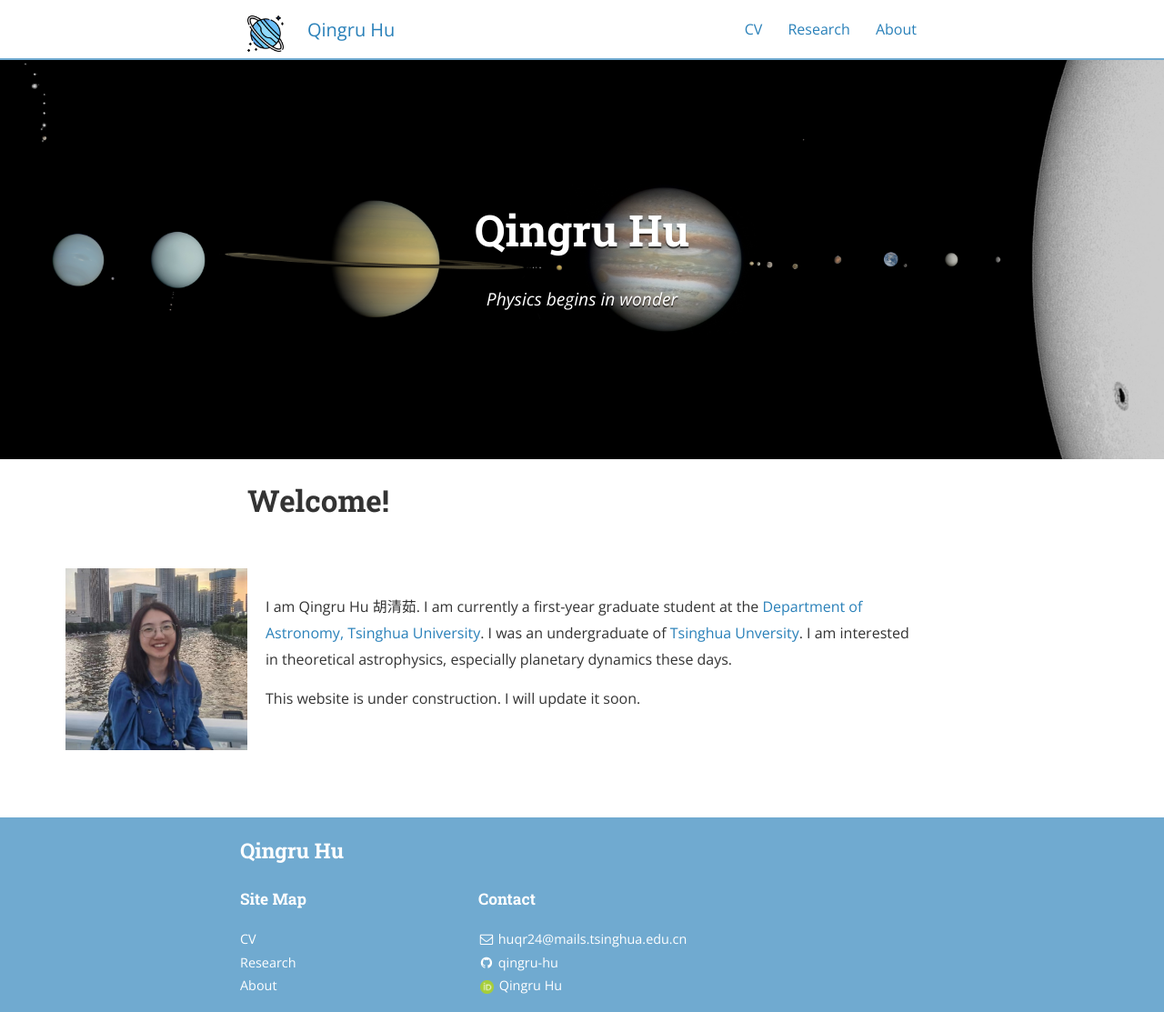
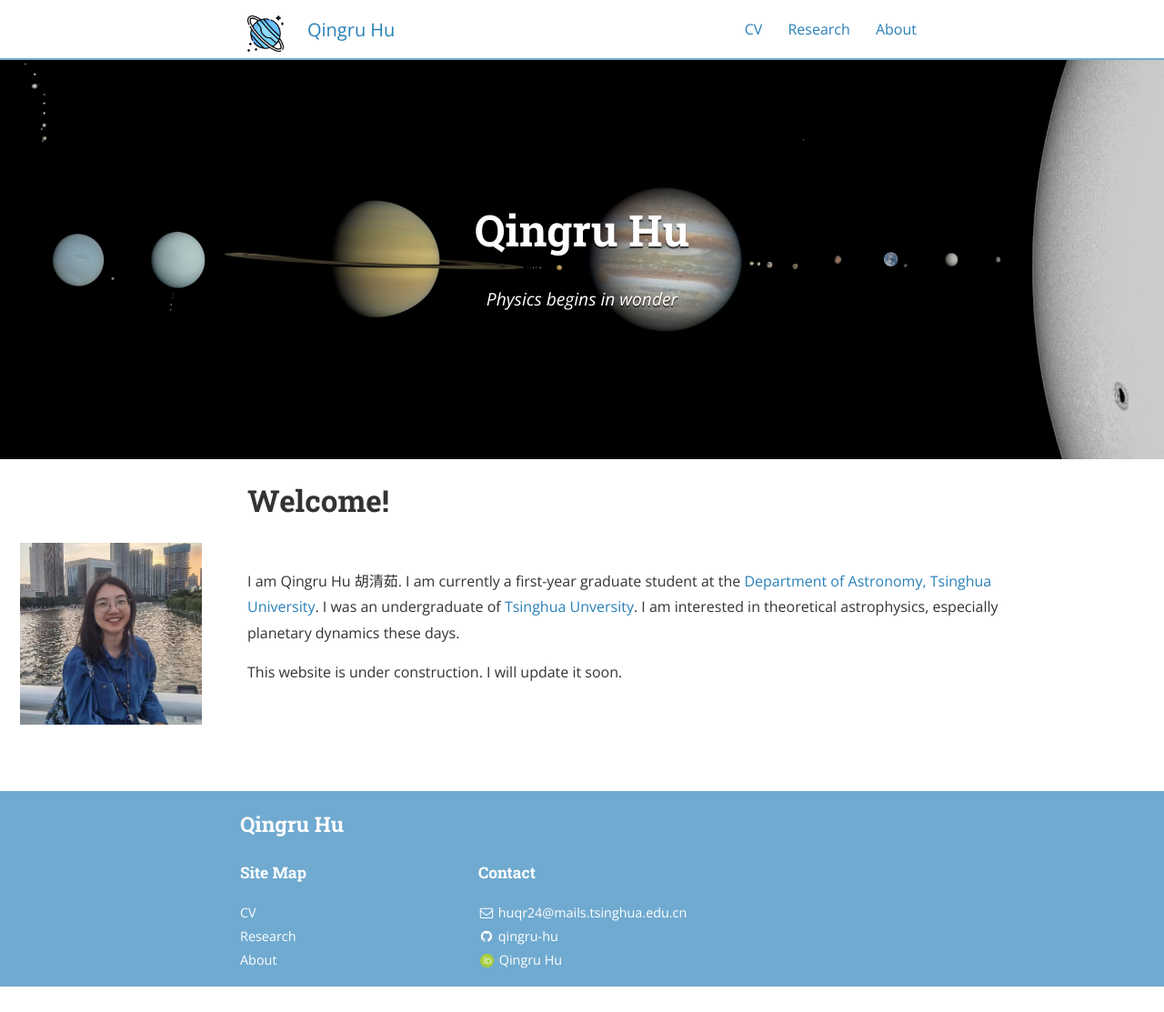
Before and after one commit to qingru-hu/qingru-hu.github.io, a Jekyll site: the page built from index.html, in a window 1280 px wide and 1113 px high. Shown: the whole window at 91% size. Built offline with Jekyll 4.4.1, drawn with Linux system fonts in a browser that asks for light colours; nearby versions of some CDN libraries; a script that is not in the unit is left out; the list of posts is cut into pages by our own code.

Commit message:
adjust layout of home page

```diff
--- a/_sass/_layout.scss
+++ b/_sass/_layout.scss
@@ -482,7 +482,7 @@ pre code.hljs {
 .welcome-message {
 display: flex;
 align-items: center;
-margin-left: -200px; /* 设置外边距，可以根据需要调整 */
-margin-right: 0px; /* 设置外边距，可以根据需要调整 */
+margin-left: -250px; /* 设置外边距，可以根据需要调整 */
+margin-right: -100px; /* 设置外边距，可以根据需要调整 */
 padding: 0px; /* 设置内边距，可以根据需要调整 */
 }
--- a/index.html
+++ b/index.html
@@ -45,9 +45,9 @@ pagination:
 
 
 <h1> Welcome! </h1>
-<br>
+
 <div class="welcome-message" style="display: flex; align-items: center;">
-  <img src="assets/QH_photo.jpg" alt="Description of image" style="margin-right: 20px; width: 200px; height: auto;">
+  <img src="assets/QH_photo.jpg" alt="Description of image" style="margin-right: 50px; width: 200px; height: auto;">
   <div>
     <p> I am Qingru Hu 胡清茹. I am currently a first-year graduate student at the <a href="https://astro.tsinghua.edu.cn/">Department of Astronomy, Tsinghua University</a>. I was an undergraduate of <a href="https://www.tsinghua.edu.cn/">Tsinghua Unversity</a>. I am interested in theoretical astrophysics, especially planetary dynamics these days.</p>
     <p> This website is under construction. I will update it soon. </p>
```
Also changed, not shown: 4 other files.
